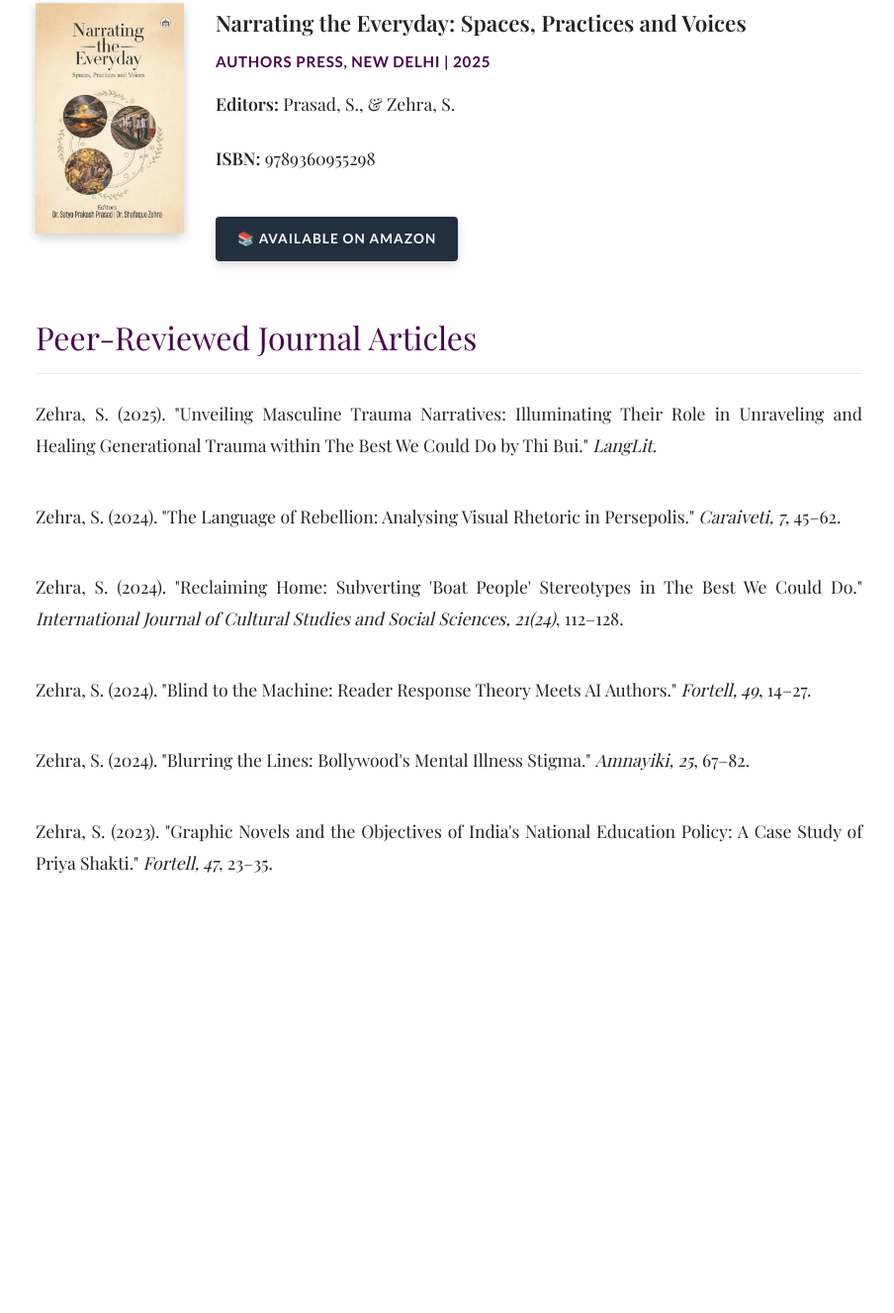
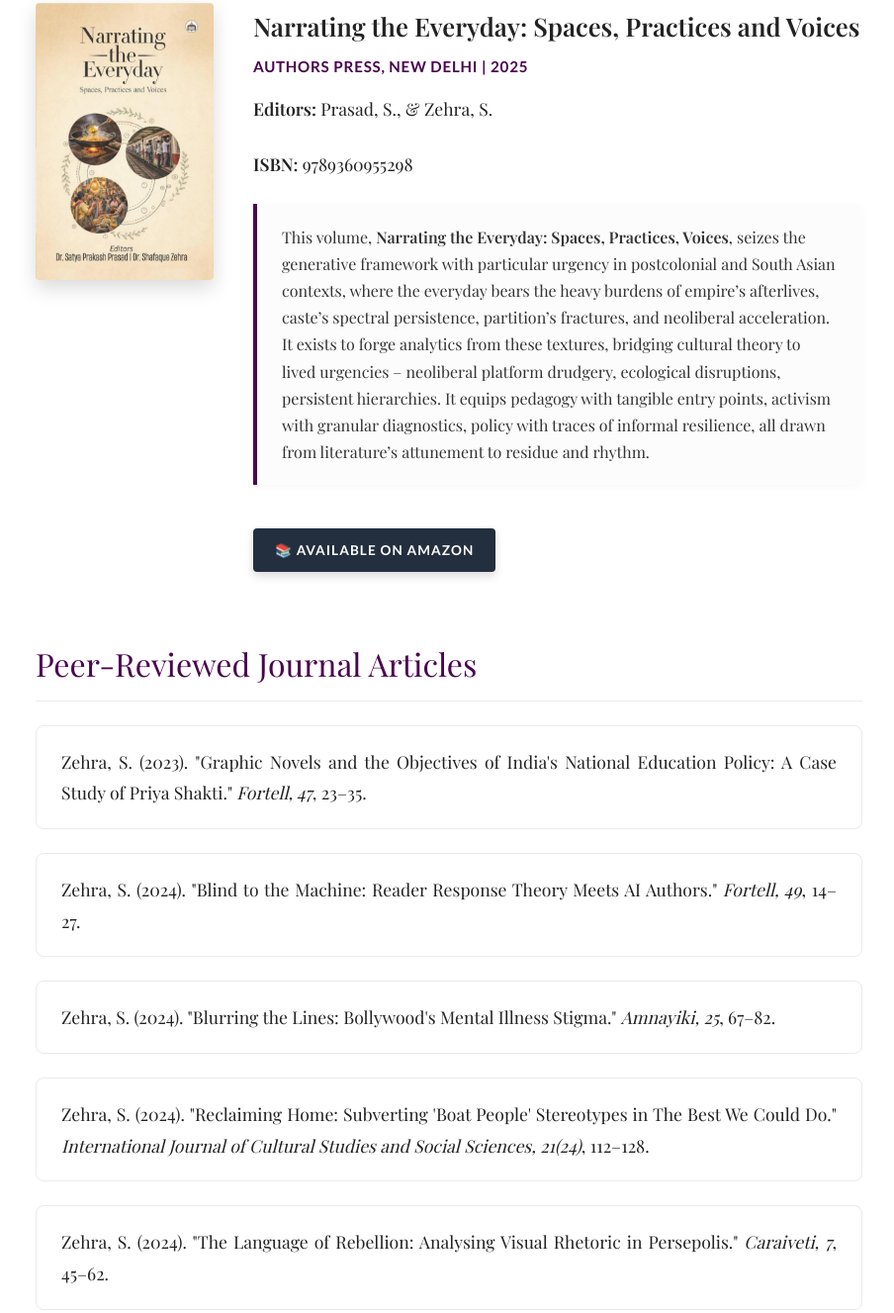
Before and after one commit to drshafaquezehra/drshafaquezehra.github.io, a plain HTML site: page publications.html in a window 1280 px wide. Shown: the part 403-1730 px from the top of the page at 99% size, without its empty margins (186-1090 px from the left). Before the commit the page ends 1386 px from the top, so only its background shows below. Drawn offline with nearby package versions, Linux system fonts and the light colour scheme; a web font is replaced by a local one.

Commit message:
Update publications.html

```diff
--- a/publications.html
+++ b/publications.html
@@ -6,14 +6,15 @@
     <title>Publications | Dr. Shafaque Zehra</title>
     <link rel="stylesheet" href="style.css">
 
-    <!-- Added a specific style just for the Amazon button so it doesn't break anything else -->
+    <!-- Modern Styling and Animations added directly here -->
     <style>
+        /* Amazon Button */
         .amazon-btn {
             display: inline-flex;
             align-items: center;
             margin-top: 1.2rem;
             padding: 10px 22px;
-            background-color: #232f3e; /* Classic dark, professional tone */
+            background-color: #232f3e;
             color: #ffffff !important;
             text-decoration: none !important;
             font-family: 'Lato', sans-serif;
@@ -26,10 +27,59 @@
             transition: all 0.3s ease;
         }
         .amazon-btn:hover {
-            background-color: #ff9900; /* Amazon's signature orange on hover */
+            background-color: #ff9900;
             color: #232f3e !important;
             transform: translateY(-3px);
             box-shadow: 0 6px 15px rgba(0,0,0,0.25);
+        }
+
+        /* Modern Book Description Box */
+        .book-desc {
+            font-style: normal;
+            color: #333333;
+            background-color: #fcfcfc;
+            border-left: 4px solid #4a044e;
+            padding: 20px 25px;
+            margin: 1.5rem 0;
+            line-height: 1.7;
+            font-size: 1rem;
+            border-radius: 0 8px 8px 0;
+            box-shadow: 0 2px 10px rgba(0,0,0,0.03);
+        }
+
+        /* Animated Article Cards */
+        .article-card {
+            background: #ffffff;
+            border: 1px solid #eaeaea;
+            padding: 20px 25px;
+            border-radius: 8px;
+            margin-bottom: 1.5rem;
+            transition: all 0.3s ease;
+            animation: fadeInUp 0.6s ease-out backwards;
+            position: relative;
+        }
+        .article-card p {
+            margin: 0;
+        }
+
+        /* The Hover "Lift" Effect */
+        .article-card:hover {
+            transform: translateY(-5px);
+            box-shadow: 0 10px 25px rgba(0,0,0,0.08);
+            border-color: #4a044e;
+        }
+
+        /* Staggered Loading Animations (Articles appear one after another) */
+        .article-card:nth-of-type(1) { animation-delay: 0.1s; }
+        .article-card:nth-of-type(2) { animation-delay: 0.2s; }
+        .article-card:nth-of-type(3) { animation-delay: 0.3s; }
+        .article-card:nth-of-type(4) { animation-delay: 0.4s; }
+        .article-card:nth-of-type(5) { animation-delay: 0.5s; }
+        .article-card:nth-of-type(6) { animation-delay: 0.6s; }
+
+        @keyframes fadeInUp {
+            from { opacity: 0; transform: translateY(20px); }
+            to { opacity: 1; transform: translateY(0); }
         }
     </style>
 </head>
@@ -55,40 +105,54 @@
 
     <main class="inner-content">
         <h2 class="section-title">Edited Scholarly Book</h2>
-        <div class="item-block" style="display: flex; gap: 2rem; align-items: flex-start;">
-            <img src="book-cover.jpg" alt="Narrating the Everyday Cover" style="width: 150px; box-shadow: 0 4px 10px rgba(0,0,0,0.2);">
-            <div>
-                <h3>Narrating the Everyday: Spaces, Practices and Voices</h3>
+
+        <div class="item-block" style="display: flex; gap: 2.5rem; align-items: flex-start; flex-wrap: wrap;">
+            <img src="book-cover.jpg" alt="Narrating the Everyday Cover" style="width: 180px; box-shadow: 0 8px 20px rgba(0,0,0,0.15); border-radius: 4px; flex-shrink: 0; animation: fadeInUp 0.4s ease-out;">
+
+            <div style="flex: 1; min-width: 300px; animation: fadeInUp 0.5s ease-out;">
+                <h3 style="font-size: 1.6rem; margin-bottom: 0.3rem;">Narrating the Everyday: Spaces, Practices and Voices</h3>
                 <div class="item-meta">Authors Press, New Delhi | 2025</div>
                 <p><strong>Editors:</strong> Prasad, S., & Zehra, S.</p>
                 <p><strong>ISBN:</strong> 9789360955298</p>
 
-                <!-- The Creative Amazon Button -->
+                <!-- Modern Styled Description Box -->
+                <div class="book-desc">
+                    This volume, <strong>Narrating the Everyday: Spaces, Practices, Voices</strong>, seizes the generative framework with particular urgency in postcolonial and South Asian contexts, where the everyday bears the heavy burdens of empire’s afterlives, caste’s spectral persistence, partition’s fractures, and neoliberal acceleration. It exists to forge analytics from these textures, bridging cultural theory to lived urgencies – neoliberal platform drudgery, ecological disruptions, persistent hierarchies. It equips pedagogy with tangible entry points, activism with granular diagnostics, policy with traces of informal resilience, all drawn from literature’s attunement to residue and rhythm.
+                </div>
+
                 <a href="https://amzn.in/d/0bs2uogp" target="_blank" class="amazon-btn">
                     📚 Available on Amazon
                 </a>
             </div>
         </div>
 
-        <h2 class="section-title">Peer-Reviewed Journal Articles</h2>
-        <div class="item-block">
+        <h2 class="section-title" style="margin-top: 4rem;">Peer-Reviewed Journal Articles</h2>
+
+        <!-- Articles in Chronological Order inside animated hover cards -->
+        <div class="article-card">
+            <p>Zehra, S. (2023). "Graphic Novels and the Objectives of India's National Education Policy: A Case Study of Priya Shakti." <em>Fortell, 47</em>, 23–35.</p>
+        </div>
+
+        <div class="article-card">
+            <p>Zehra, S. (2024). "Blind to the Machine: Reader Response Theory Meets AI Authors." <em>Fortell, 49</em>, 14–27.</p>
+        </div>
+
+        <div class="article-card">
+            <p>Zehra, S. (2024). "Blurring the Lines: Bollywood's Mental Illness Stigma." <em>Amnayiki, 25</em>, 67–82.</p>
+        </div>
+
+        <div class="article-card">
+            <p>Zehra, S. (2024). "Reclaiming Home: Subverting 'Boat People' Stereotypes in The Best We Could Do." <em>International Journal of Cultural Studies and Social Sciences, 21(24)</em>, 112–128.</p>
+        </div>
+
+        <div class="article-card">
+            <p>Zehra, S. (2024). "The Language of Rebellion: Analysing Visual Rhetoric in Persepolis." <em>Caraiveti, 7</em>, 45–62.</p>
+        </div>
+
+        <div class="article-card">
             <p>Zehra, S. (2025). "Unveiling Masculine Trauma Narratives: Illuminating Their Role in Unraveling and Healing Generational Trauma within The Best We Could Do by Thi Bui." <em>LangLit.</em></p>
         </div>
-        <div class="item-block">
-            <p>Zehra, S. (2024). "The Language of Rebellion: Analysing Visual Rhetoric in Persepolis." <em>Caraiveti, 7</em>, 45–62.</p>
-        </div>
-        <div class="item-block">
-            <p>Zehra, S. (2024). "Reclaiming Home: Subverting 'Boat People' Stereotypes in The Best We Could Do." <em>International Journal of Cultural Studies and Social Sciences, 21(24)</em>, 112–128.</p>
-        </div>
-        <div class="item-block">
-            <p>Zehra, S. (2024). "Blind to the Machine: Reader Response Theory Meets AI Authors." <em>Fortell, 49</em>, 14–27.</p>
-        </div>
-        <div class="item-block">
-            <p>Zehra, S. (2024). "Blurring the Lines: Bollywood's Mental Illness Stigma." <em>Amnayiki, 25</em>, 67–82.</p>
-        </div>
-        <div class="item-block">
-            <p>Zehra, S. (2023). "Graphic Novels and the Objectives of India's National Education Policy: A Case Study of Priya Shakti." <em>Fortell, 47</em>, 23–35.</p>
-        </div>
+
     </main>
 </body>
 </html>
```
